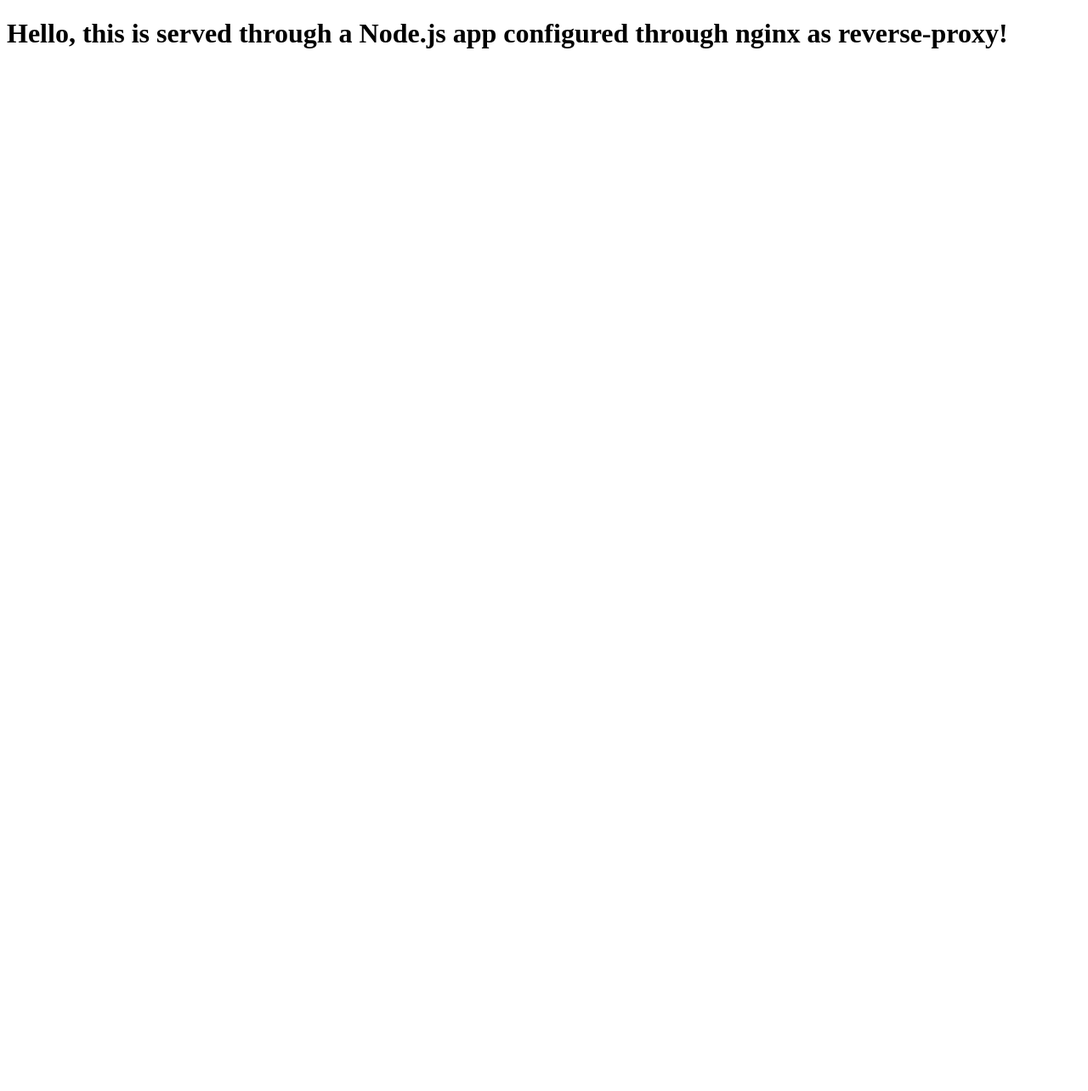
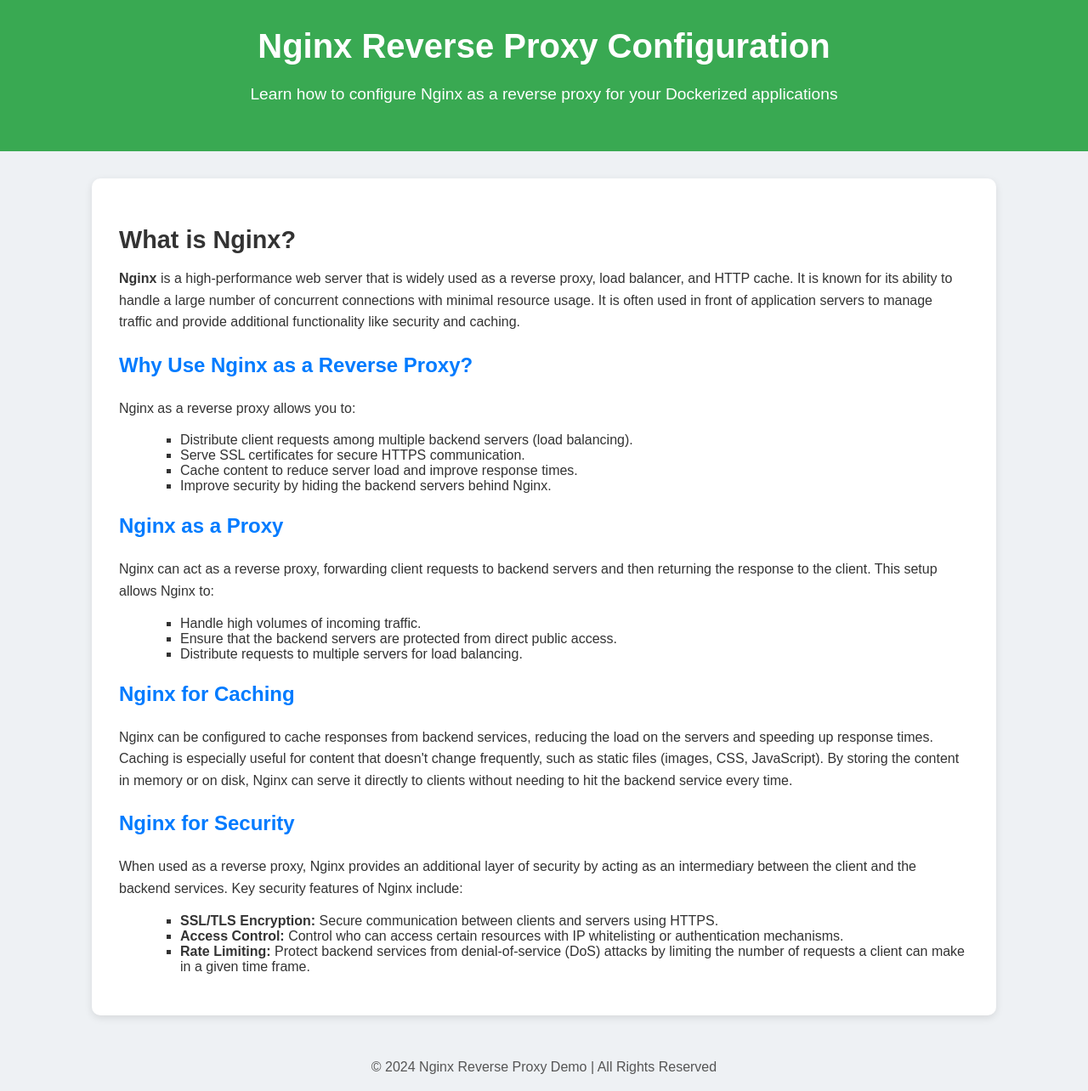
Before and after one commit to atkaridarshan04/Nginx-ReverseProxy-Demo, a website: page public/index.html in a window 1280 px wide. Shown: the whole page at 85% size. Before the commit the page ends 800 px from the top, so only its background shows below. Drawn offline with Linux system fonts and the light colour scheme.

Commit message:
Update index.html

```diff
--- a/public/index.html
+++ b/public/index.html
@@ -3,9 +3,111 @@
 <head>
     <meta charset="UTF-8">
     <meta name="viewport" content="width=device-width, initial-scale=1.0">
-    <title>Node.js Reverse Proxy Demo</title>
+    <title>Nginx Reverse Proxy Configuration</title>
+    <style>
+        body {
+            font-family: 'Arial', sans-serif;
+            background-color: #eef1f4;
+            margin: 0;
+            padding: 0;
+            color: #333;
+        }
+
+        header {
+            background: #39a952;
+            color: white;
+            text-align: center;
+            padding: 2rem 0;
+        }
+
+        header h1 {
+            margin: 0;
+            font-size: 2.5rem;
+        }
+
+        header p {
+            font-size: 1.2rem;
+        }
+
+        main {
+            max-width: 1000px;
+            margin: 2rem auto;
+            background: white;
+            padding: 2rem;
+            border-radius: 10px;
+            box-shadow: 0 3px 10px rgba(0, 0, 0, 0.1);
+        }
+
+        h2 {
+            color: #333;
+            font-size: 1.8rem;
+            margin-bottom: 1rem;
+        }
+
+        h3 {
+            font-size: 1.5rem;
+            margin-top: 1.5rem;
+            color: #007bff;
+        }
+
+        p {
+            font-size: 1rem;
+            line-height: 1.6;
+        }
+
+        ul {
+            list-style-type: square;
+            margin-left: 2rem;
+        }
+
+        footer {
+            text-align: center;
+            margin: 3rem 0 0;
+            color: #555;
+            font-size: 0.9rem;
+        }
+
+    </style>
 </head>
 <body>
-    <h1>Hello, this is served through a Node.js app configured through nginx as reverse-proxy!</h1>
+    <header>
+        <h1>Nginx Reverse Proxy Configuration</h1>
+        <p>Learn how to configure Nginx as a reverse proxy for your Dockerized applications</p>
+    </header>
+    <main>
+        <h2>What is Nginx?</h2>
+        <p><strong>Nginx</strong> is a high-performance web server that is widely used as a reverse proxy, load balancer, and HTTP cache. It is known for its ability to handle a large number of concurrent connections with minimal resource usage. It is often used in front of application servers to manage traffic and provide additional functionality like security and caching.</p>
+
+        <h3>Why Use Nginx as a Reverse Proxy?</h3>
+        <p>Nginx as a reverse proxy allows you to:</p>
+        <ul>
+            <li>Distribute client requests among multiple backend servers (load balancing).</li>
+            <li>Serve SSL certificates for secure HTTPS communication.</li>
+            <li>Cache content to reduce server load and improve response times.</li>
+            <li>Improve security by hiding the backend servers behind Nginx.</li>
+        </ul>
+
+        <h3>Nginx as a Proxy</h3>
+        <p>Nginx can act as a reverse proxy, forwarding client requests to backend servers and then returning the response to the client. This setup allows Nginx to:</p>
+        <ul>
+            <li>Handle high volumes of incoming traffic.</li>
+            <li>Ensure that the backend servers are protected from direct public access.</li>
+            <li>Distribute requests to multiple servers for load balancing.</li>
+        </ul>
+
+        <h3>Nginx for Caching</h3>
+        <p>Nginx can be configured to cache responses from backend services, reducing the load on the servers and speeding up response times. Caching is especially useful for content that doesn't change frequently, such as static files (images, CSS, JavaScript). By storing the content in memory or on disk, Nginx can serve it directly to clients without needing to hit the backend service every time.</p>
+
+        <h3>Nginx for Security</h3>
+        <p>When used as a reverse proxy, Nginx provides an additional layer of security by acting as an intermediary between the client and the backend services. Key security features of Nginx include:</p>
+        <ul>
+            <li><strong>SSL/TLS Encryption:</strong> Secure communication between clients and servers using HTTPS.</li>
+            <li><strong>Access Control:</strong> Control who can access certain resources with IP whitelisting or authentication mechanisms.</li>
+            <li><strong>Rate Limiting:</strong> Protect backend services from denial-of-service (DoS) attacks by limiting the number of requests a client can make in a given time frame.</li>
+        </ul>
+    </main>
+    <footer>
+        <p>&copy; 2024 Nginx Reverse Proxy Demo | All Rights Reserved</p>
+    </footer>
 </body>
 </html>
```
Also changed, not shown: images/nginx-ssl-configured.png.
